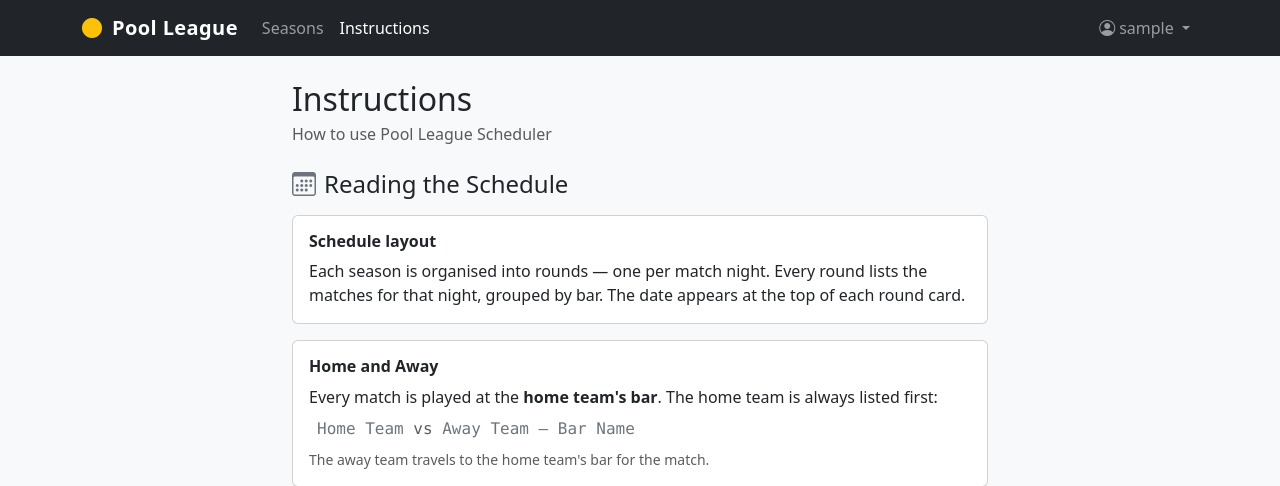
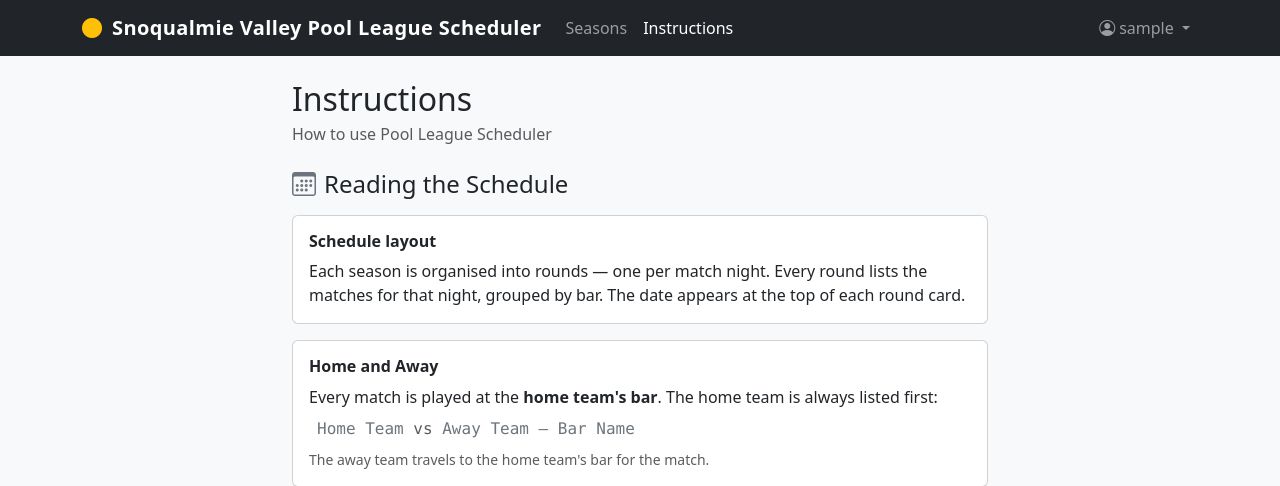
Before and after one commit to SomeClown/pool-league-scheduler, a Flask app: page /instructions in a window 1280 px wide. Shown: the top 486 px of the page. Run offline with Flask 3, Linux system fonts and the light colour scheme; the visitor is signed in with stand-in values (Sample User, id 1).

Commit message:
Update navbar brand: full name on large screens, abbreviated on mobile

```diff
--- a/app/templates/base.html
+++ b/app/templates/base.html
@@ -15,7 +15,9 @@
 <nav class="navbar navbar-expand-lg navbar-dark bg-dark">
   <div class="container">
     <a class="navbar-brand" href="{{ url_for('main.seasons') }}">
-      <i class="bi bi-circle-fill me-1 text-warning"></i> Pool League
+      <i class="bi bi-circle-fill me-1 text-warning"></i>
+      <span class="d-none d-lg-inline">Snoqualmie Valley Pool League Scheduler</span>
+      <span class="d-lg-none">SV Pool League</span>
     </a>
     <button class="navbar-toggler" type="button" data-bs-toggle="collapse" data-bs-target="#navbarNav">
       <span class="navbar-toggler-icon"></span>
```
